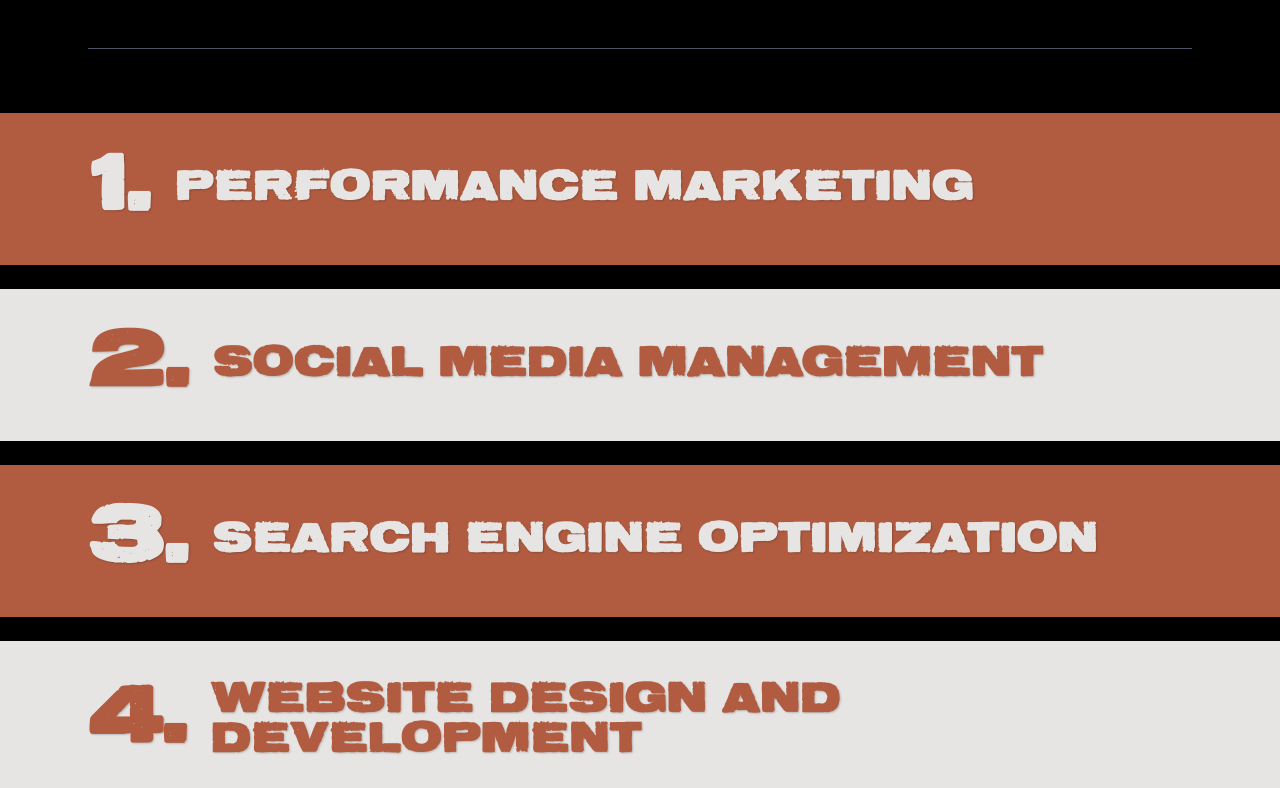
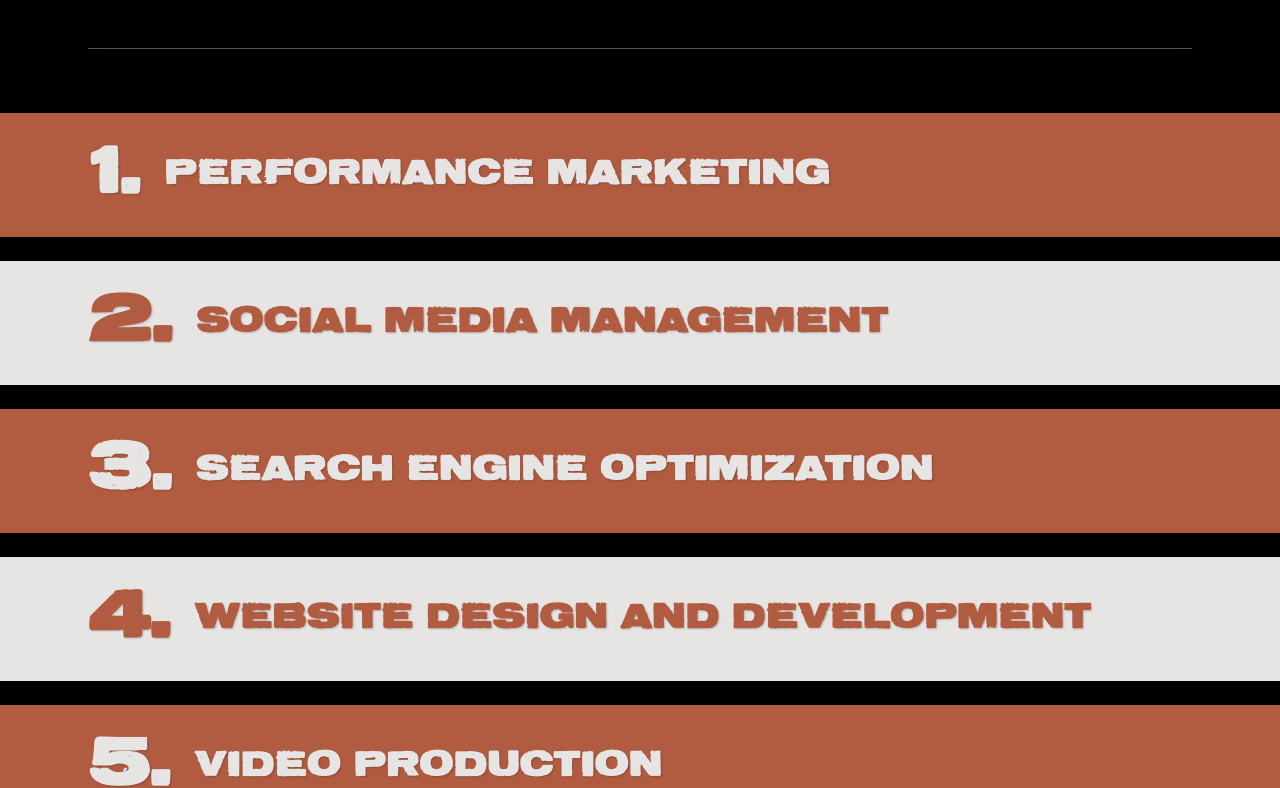
Before and after one commit to sshrey15/nuvoraa_landing_page, a Next.js app: page / in a window 1280 px wide. Shown: the part 5252-6040 px from the top of the page. Built offline with nearby package versions, Linux system fonts and the light colour scheme.

Commit message:
client#3-services-strips

```diff
--- a/src/components/Services.tsx
+++ b/src/components/Services.tsx
@@ -1,7 +1,6 @@
 "use client"
 import React from 'react';
 import { motion } from 'framer-motion';
-import { useInView } from 'react-intersection-observer';
 
 const OurServices: React.FC = () => {
   const services = [
@@ -47,7 +46,9 @@ const OurServices: React.FC = () => {
   );
 };
 
-// Service Strip component with Framer Motion
+// Service Strip component using Framer Motion's viewport prop
+// ...existing imports and service data...
+
 const ServiceStrip: React.FC<{
     service: {
       number: number;
@@ -57,15 +58,9 @@ const ServiceStrip: React.FC<{
     };
     index: number;
   }> = ({ service, index }) => {
-  const [ref, inView] = useInView({
-    triggerOnce: true,
-    threshold: 0.1,
-    rootMargin: "-50px 0px"
-  });
-
     const variants = {
       hidden: {
-      x: index % 2 === 0 ? 1000 : -1000,
+        x: index % 2 === 0 ? 200 : -200, // Reduced animation distance for mobile
         opacity: 0
       },
       visible: {
@@ -73,9 +68,9 @@ const ServiceStrip: React.FC<{
         opacity: 1,
         transition: {
           type: "spring",
-        damping: 25,
-        stiffness: 100,
-        duration: 0.8,
+          damping: 30,
+          stiffness: 80,
+          duration: 0.6,
           delay: index * 0.1
         }
       }
@@ -83,46 +78,52 @@ const ServiceStrip: React.FC<{
 
     return (
       <motion.div
-      ref={ref}
         initial="hidden"
-      animate={inView ? "visible" : "hidden"}
+        whileInView="visible"
+        viewport={{ once: true, amount: 0.1 }} // Reduced threshold for triggering animation
         variants={variants}
-      className={`w-full ${service.background} py-6 sm:py-8 md:py-10`}
+        className={`w-full ${service.background} py-4 sm:py-6 md:py-8`}
       >
-      <div className="max-w-6xl mx-auto px-4 md:px-6 flex flex-col md:flex-row md:items-center gap-2 md:gap-6">
+        <div className="max-w-6xl mx-auto px-4 md:px-6">
+          <div className="flex flex-col md:flex-row md:items-center gap-2 md:gap-6">
             <motion.span
-          className={`text-4xl sm:text-5xl md:text-7xl font-bold opacity-90 ${service.textColor}`}
+              className={`text-3xl sm:text-4xl md:text-6xl font-bold opacity-90 ${service.textColor}`}
               style={{
                 fontFamily: 'aurora',
                 textShadow: '1px 1px 2px rgba(0,0,0,0.2)'
               }}
-          initial={{ opacity: 0, scale: 0.8 }}
-          animate={inView ? { opacity: 1, scale: 1 } : { opacity: 0, scale: 0.8 }}
+              initial={{ opacity: 0, scale: 0.9 }}
+              whileInView={{ opacity: 1, scale: 1 }}
+              viewport={{ once: true, amount: 0.1 }}
               transition={{
-            delay: index * 0.1 + 0.3,
-            duration: 0.5
+                delay: index * 0.1 + 0.2,
+                duration: 0.4
               }}
             >
               {service.number}.
             </motion.span>
             <motion.span
-          className={`text-2xl sm:text-3xl md:text-4xl font-bold tracking-wide ${service.textColor}`}
+              className={`text-xl sm:text-2xl md:text-3xl font-bold tracking-wide ${service.textColor}`}
               style={{
                 fontFamily: 'aurora',
                 textShadow: '1px 1px 2px rgba(0,0,0,0.2)'
               }}
               initial={{ opacity: 0 }}
-          animate={inView ? { opacity: 1 } : { opacity: 0 }}
+              whileInView={{ opacity: 1 }}
+              viewport={{ once: true, amount: 0.1 }}
               transition={{
-            delay: index * 0.1 + 0.5,
-            duration: 0.5
+                delay: index * 0.1 + 0.3,
+                duration: 0.4
               }}
             >
               {service.name}
             </motion.span>
           </div>
+        </div>
       </motion.div>
     );
   };
 
+
+
 export default OurServices;
```
Lines whose indentation alone changed are shown as unchanged.
